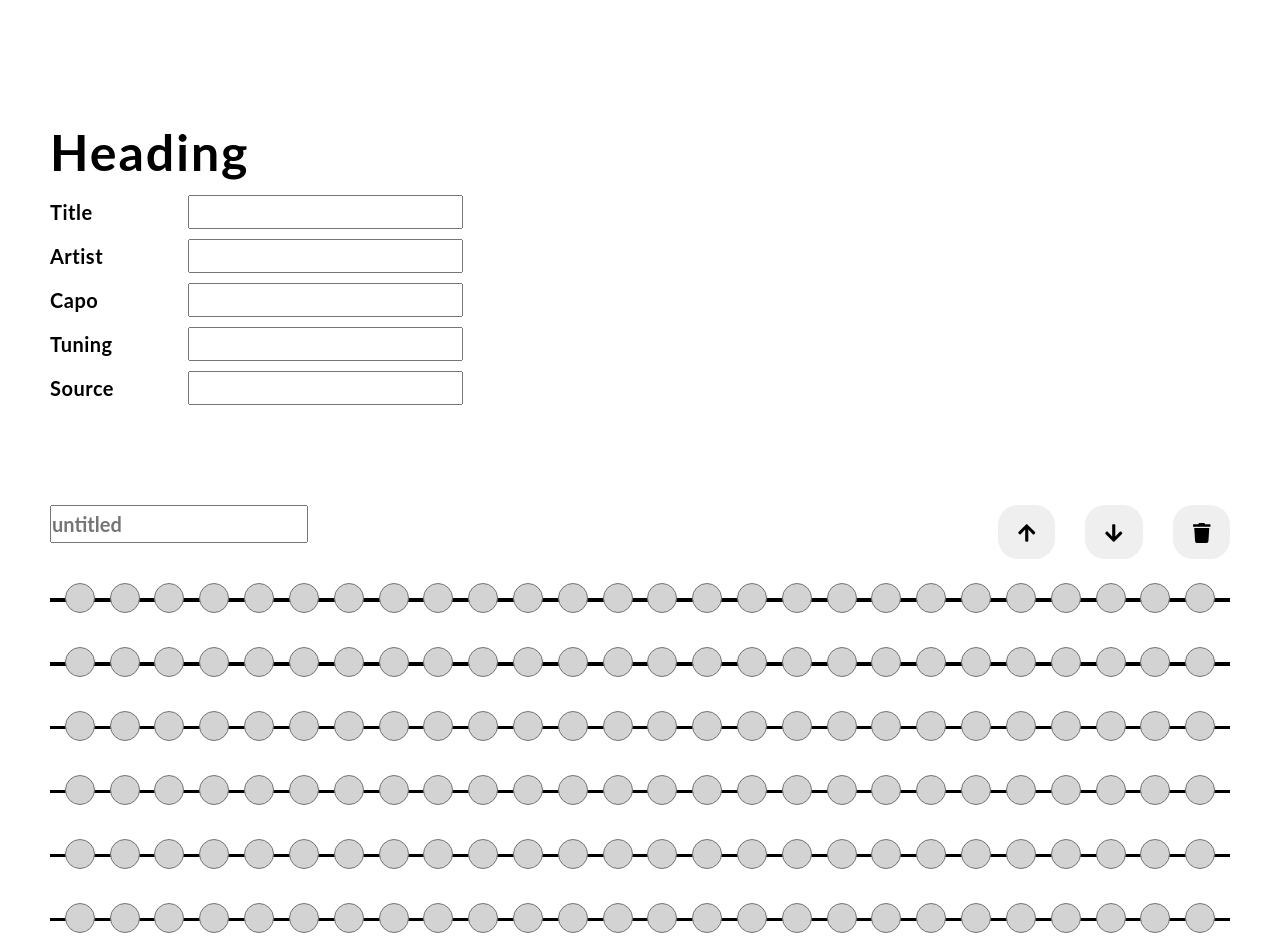
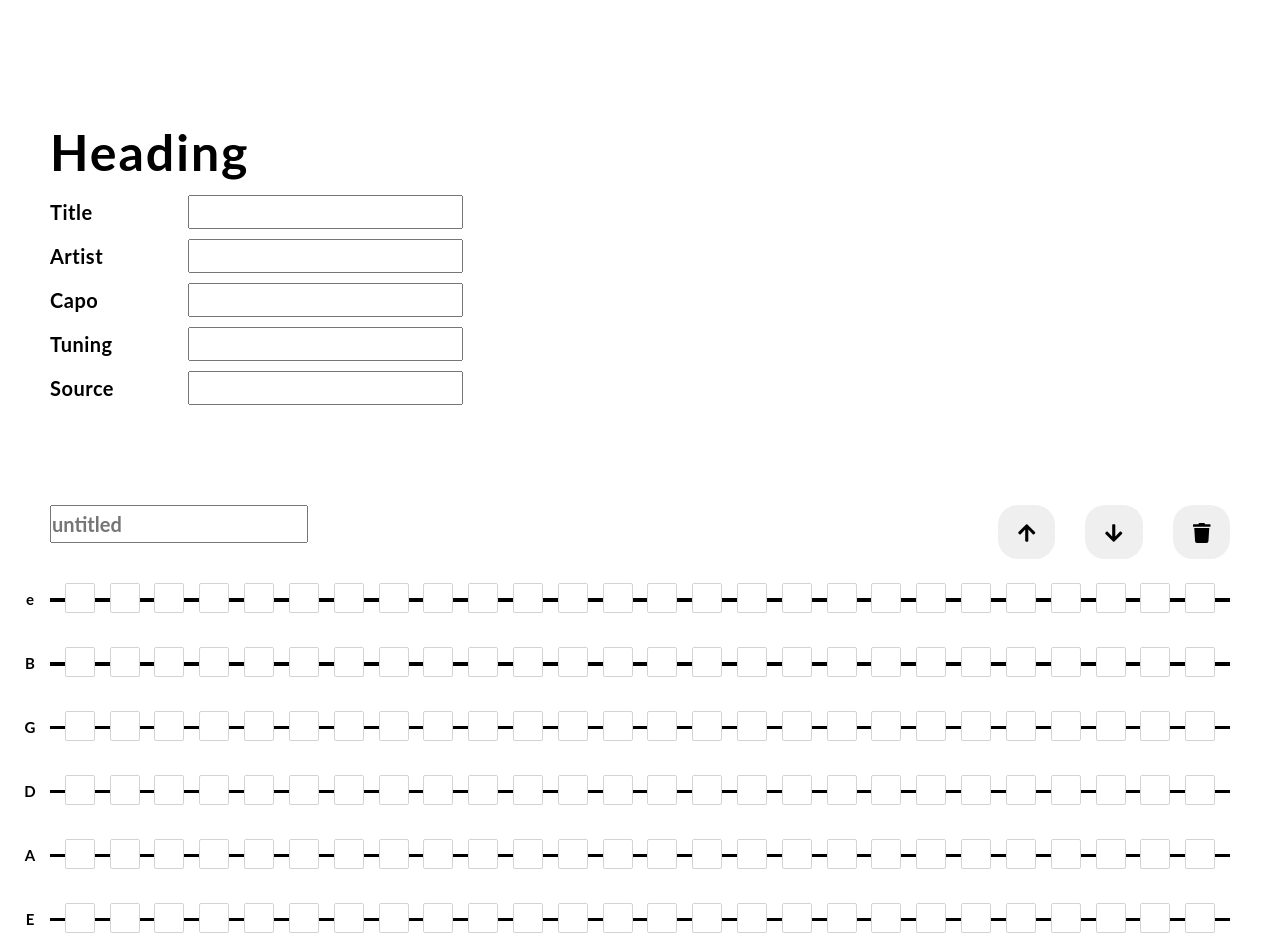
Before and after one commit to JonLunde/tabber, a React app: page / in a window 1280 px wide. Shown: the top 952 px of the page. Built offline with nearby package versions, Linux system fonts and the light colour scheme.

Commit message:
string lettering

```diff
--- a/src/sass/abstracts/_mixins.scss
+++ b/src/sass/abstracts/_mixins.scss
@@ -0,0 +1,11 @@
+
+// Containing reusable styling for string lettering.
+@mixin stringIndicator {
+    font-size: 1.5rem;
+    width: 2rem;
+    height: 2rem;
+    position: absolute;
+    top: -1.1rem;
+    left: -3rem;
+    text-align: center;
+}
--- a/src/sass/components/_tab-bar.scss
+++ b/src/sass/components/_tab-bar.scss
@@ -41,6 +41,45 @@
                 top: calc(20% * #{$i} - 20%);
                 height: calc(0.4rem - 0.02rem * #{$i})
             }
+
+
+        }
+
+        &--1 {
+            &::before {
+                @include stringIndicator;
+                content: 'e';
+            }
+        }
+        &--2 {
+            &::before {
+         @include stringIndicator;
+                content: 'B';
+            }
+        }
+        &--3 {
+            &::before {
+                @include stringIndicator;
+                content: 'G';
+            }
+        }
+        &--4 {
+            &::before {
+                @include stringIndicator;
+                content: 'D';
+            }
+        }
+        &--5 {
+            &::before {
+                @include stringIndicator;
+                content: 'A';
+            }
+        }
+        &--6 {
+            &::before {
+                @include stringIndicator;
+                content: 'E';
+            }
         }
     }
 
@@ -50,12 +89,13 @@
 
          width: 3rem;
          height: 3rem;
-         border-radius: 50%;
+         border-radius: 2px;
          transform: translateY(-1.5rem);
+         font-size: 3rem;
 
-        border: 1px solid $color-gray-500;
+        border: 1px solid $color-gray-100;
         text-align: center;
-        background-color: $color-gray-100;
+        background-color: $color-white;
         color: $color-black;
         cursor: pointer;
 
```
